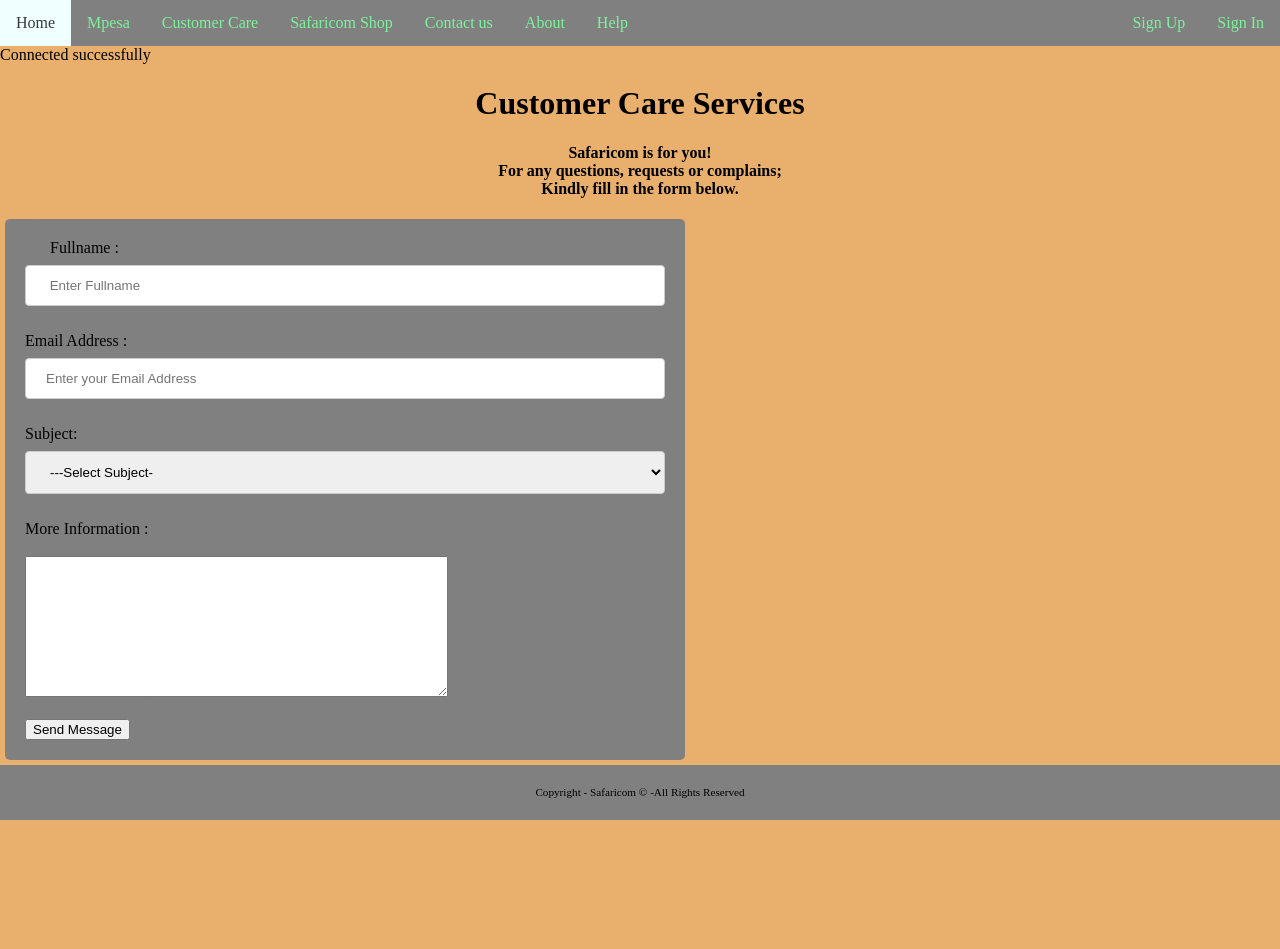
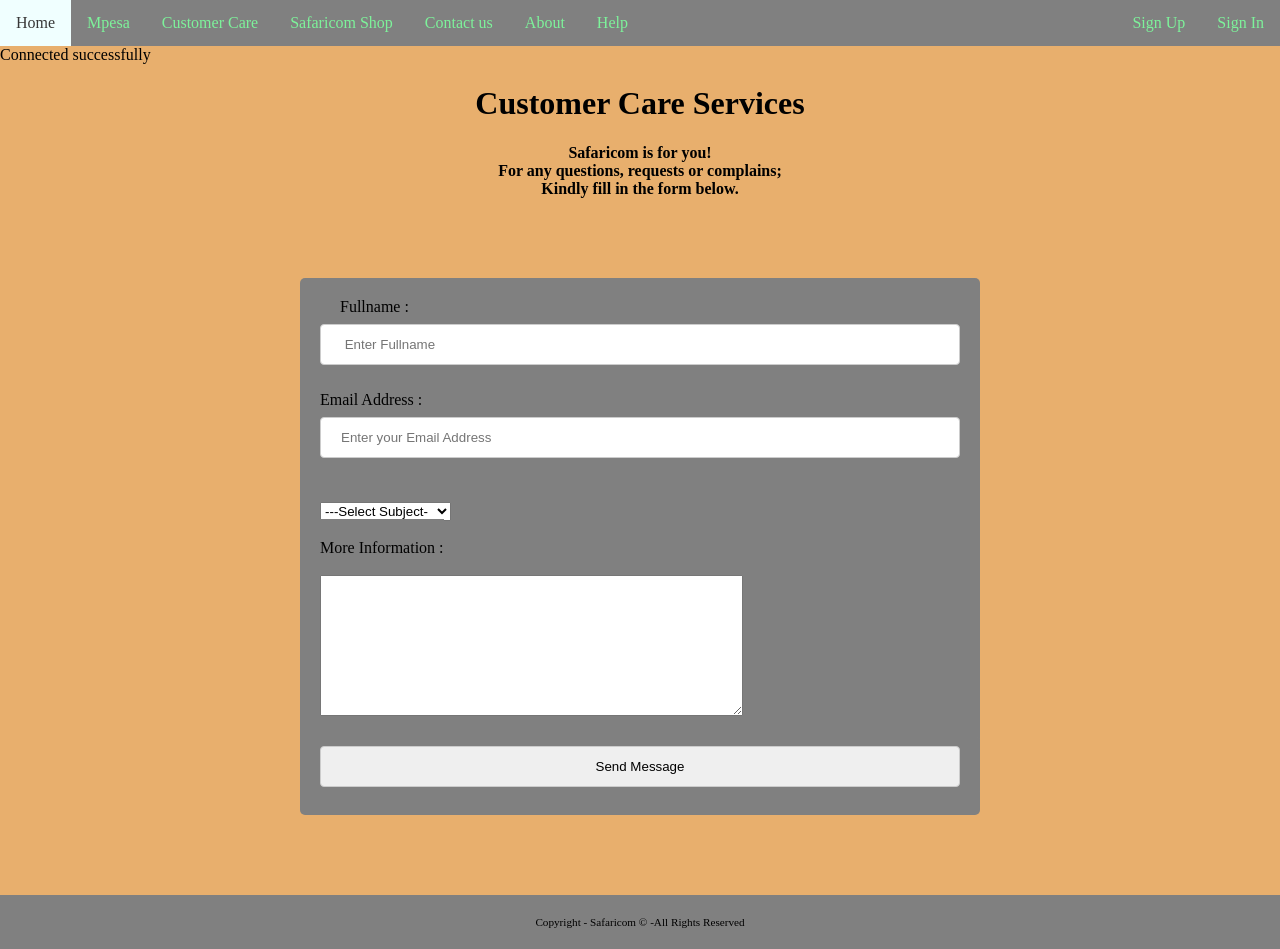
Before and after one commit to mbotejoy/Safaricom-website, a PHP site: the page made by Customer Care.php in a window 1280 px wide. Before the commit the page ends 820 px from the top, so only its background shows below. Run offline with PHP 8.4, Linux system fonts and the light colour scheme.

Commit message:
Centered the form

```diff
--- a/CSS/style.css
+++ b/CSS/style.css
@@ -35,7 +35,7 @@ footer{
 .header{
     text-align: center;
 }
-input[type=text], select {
+input[type=text], [type=submit] {
     width: 100%;
     padding: 12px 20px;
     margin: 8px 0;
@@ -51,7 +51,8 @@ input[type=text], select {
     background-color: grey;
     border-radius: 5px;
     box-shadow: grey;
-    margin :5px ;
+    margin :80px auto;
+
 
 
 
```
